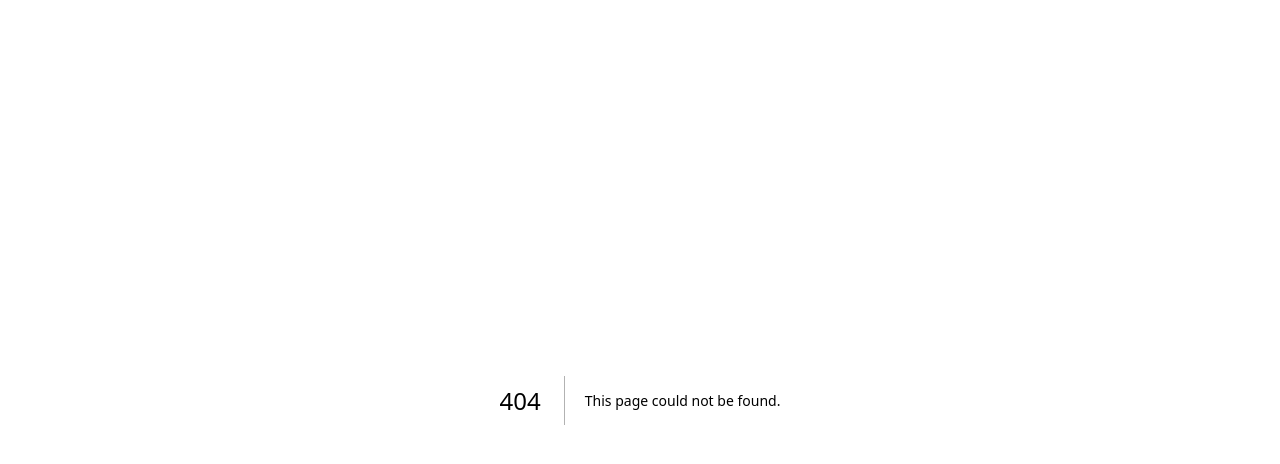
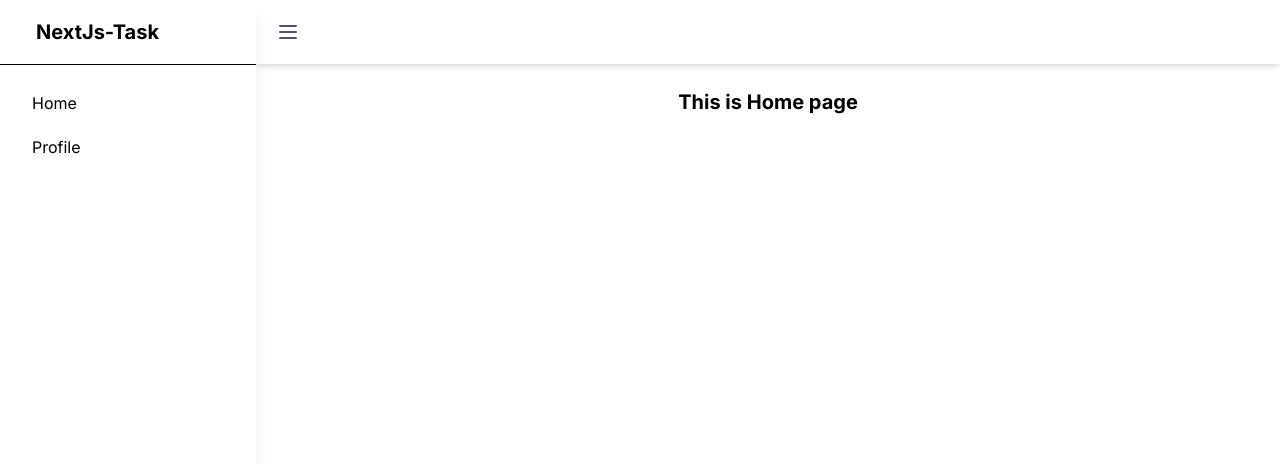
Before and after one commit to ShahabGit85/LoginAuthenticaiton-Nextjs, a Next.js app: page /dashboard/home in a window 1280 px wide. Before the commit this address had no page. Shown: the top 464 px of the page. Built offline with nearby package versions, Linux system fonts and the light colour scheme.

Commit message:
make the setup for the dashboard

```diff
--- /dev/null
+++ b/src/app/dashboard/home/page.jsx
@@ -0,0 +1,13 @@
+"use client"
+import Layout from '../page'
+
+const Home = () => {
+
+  return (
+    <Layout>
+      <h1 className='text-center text-xl font-bold text-black '>This is Home page</h1>
+    </Layout>
+  )
+}
+
+export default Home
--- /dev/null
+++ b/src/app/dashboard/page.jsx
@@ -0,0 +1,51 @@
+"use client"
+import Link from 'next/link';
+import { useState } from 'react';
+
+const Layout = ({ children }) => {
+  const [isSidebarOpen, setIsSidebarOpen] = useState(true);
+
+  const toggleSidebar = () => {
+    setIsSidebarOpen(!isSidebarOpen);
+  };
+
+  return (
+    <div className="bg-white flex min-h-screen">
+
+      {/* Sidebar */}
+      <div className={`fixed inset-y-0 left-0 w-64  shadow-lg bg-white text-black transform ${isSidebarOpen ? 'translate-x-0' : '-translate-x-full'} transition-transform duration-300 ease-in-out`}>
+        <div className="flex items-center justify-between h-16 bg-white px-4">
+          <h1 className="text-xl ml-5  font-bold">NextJs-Task</h1>
+          <button onClick={toggleSidebar} className="text-black focus:outline-none lg:hidden">
+            <svg className="w-6 h-6" fill="none" stroke="currentColor" viewBox="0 0 24 24" xmlns="http://www.w3.org/2000/svg">
+              <path strokeLinecap="round" strokeLinejoin="round" strokeWidth="2" d="M4 6h16M4 12h16M4 18h16"></path>
+            </svg>
+          </button>
+        </div>
+        <nav className="p-4 border-t border-black">
+          <Link href="/dashboard/home" className="block py-2.5 px-4 rounded transition duration-200 hover:bg-gray-200">Home</Link>
+          <Link href="/dashboard/profile" className="block py-2.5 px-4 rounded transition duration-200 hover:bg-gray-200">Profile</Link>
+        </nav>
+      </div>
+
+      {/* Header and Main Content */}
+      <div className={`flex-1 flex flex-col transition-all duration-300 ease-in-out ${isSidebarOpen ? 'lg:ml-64' : 'lg:ml-0'}`}>
+        <header className="flex items-center bg-white p-5 shadow-md">
+          <button onClick={toggleSidebar} className="text-gray-600 focus:outline-none">
+            <svg className="w-6 h-6" fill="none" stroke="currentColor" viewBox="0 0 24 24" xmlns="http://www.w3.org/2000/svg">
+              <path strokeLinecap="round" strokeLinejoin="round" strokeWidth="2" d="M4 6h16M4 12h16M4 18h16"></path>
+            </svg>
+          </button>
+          {/* <h1 className="text-2xl font-bold">Shahab ud din</h1> */}
+        </header>
+
+        {/* Main Content */}
+        <main className="flex-1 p-6">
+          {children}
+        </main>
+      </div>
+    </div>
+  );
+};
+
+export default Layout;
--- /dev/null
+++ b/src/app/dashboard/profile/page.jsx
@@ -0,0 +1,12 @@
+import React from 'react'
+import Layout from '../page'
+
+const Profile = () => {
+  return (
+    <Layout>
+      <h1 className='text-center text-xl font-bold text-black '>this is Profile page</h1>
+    </Layout>
+  )
+}
+
+export default Profile
```
Also changed, not shown: package.json (+6 -5 lines), 1 other file (tests, documents, lock files or other folders).
